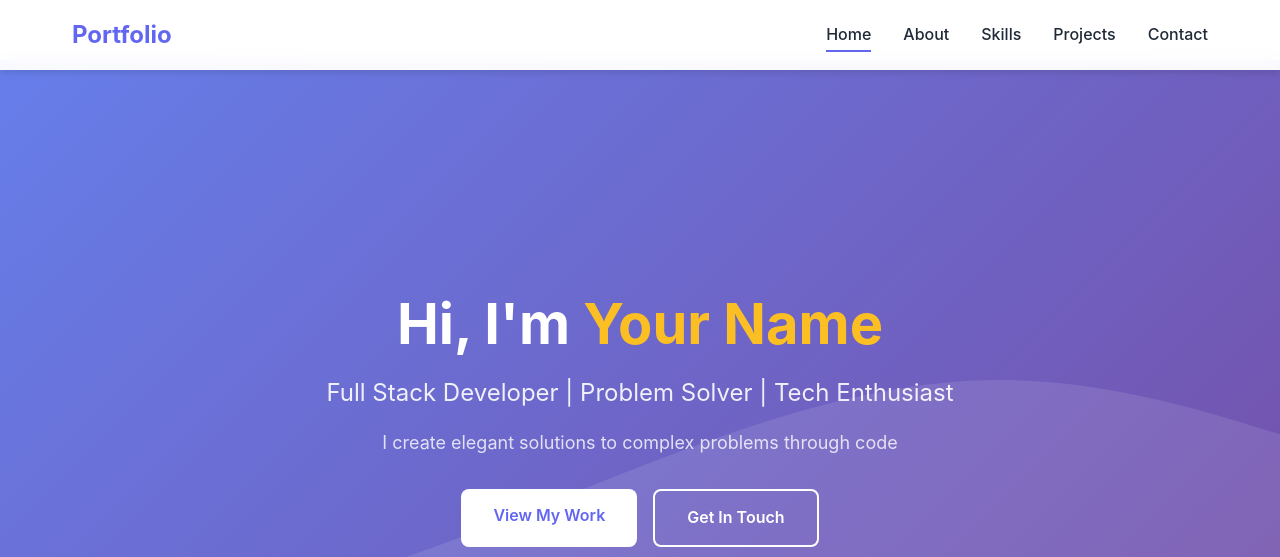
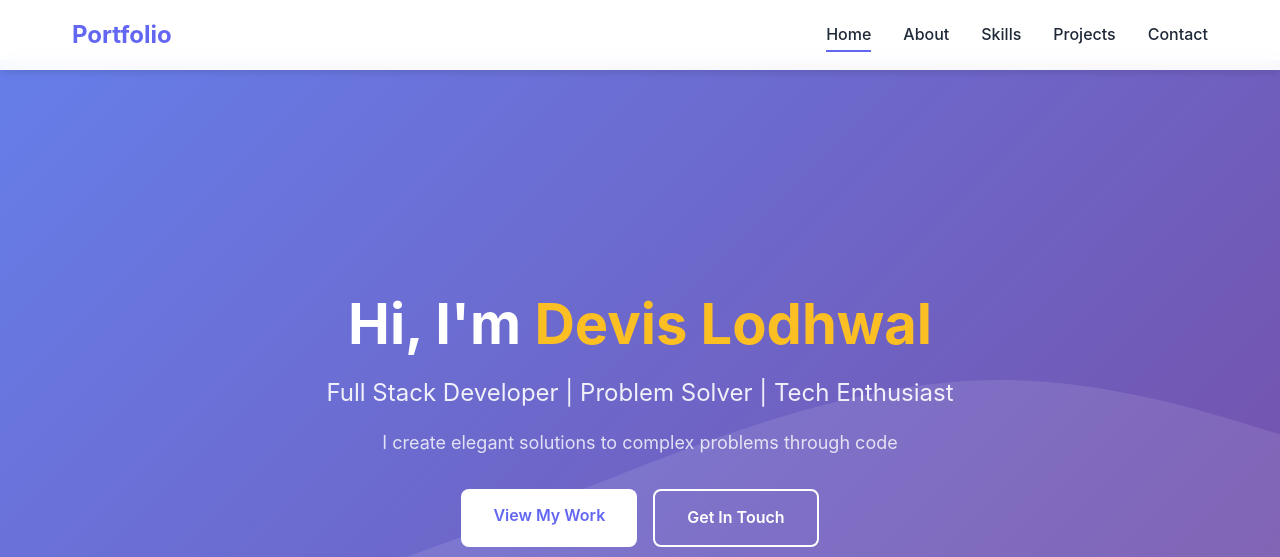
Before and after one commit to DevalPrime/DevalPrime, a plain HTML site: page index.html in a window 1280 px wide. Shown: the top 557 px of the page. Drawn offline with Linux system fonts and the light colour scheme.

Commit message:
Update personal details in index.html

```diff
--- a/index.html
+++ b/index.html
@@ -32,7 +32,7 @@
     <section id="home" class="hero">
         <div class="container">
             <div class="hero-content">
-                <h1 class="hero-title">Hi, I'm <span class="highlight">Your Name</span></h1>
+                <h1 class="hero-title">Hi, I'm <span class="highlight">Devis Lodhwal</span></h1>
                 <p class="hero-subtitle">Full Stack Developer | Problem Solver | Tech Enthusiast</p>
                 <p class="hero-description">I create elegant solutions to complex problems through code</p>
                 <div class="hero-buttons">
@@ -210,7 +210,7 @@
                 </div>
                 <form class="contact-form" id="contactForm">
                     <div class="form-group">
-                        <input type="text" id="name" name="name" placeholder="Your Name" required>
+                        <input type="text" id="name" name="name" placeholder="Devis Lodhwal" required>
                     </div>
                     <div class="form-group">
                         <input type="email" id="email" name="email" placeholder="Your Email" required>
@@ -231,7 +231,7 @@
     <footer class="footer">
         <div class="container">
             <div class="footer-content">
-                <p>&copy; 2024 Your Name. All rights reserved.</p>
+                <p>&copy; 2024 Devis Lodhwal. All rights reserved.</p>
                 <div class="footer-links">
                     <a href="#home">Back to Top</a>
                 </div>
```
